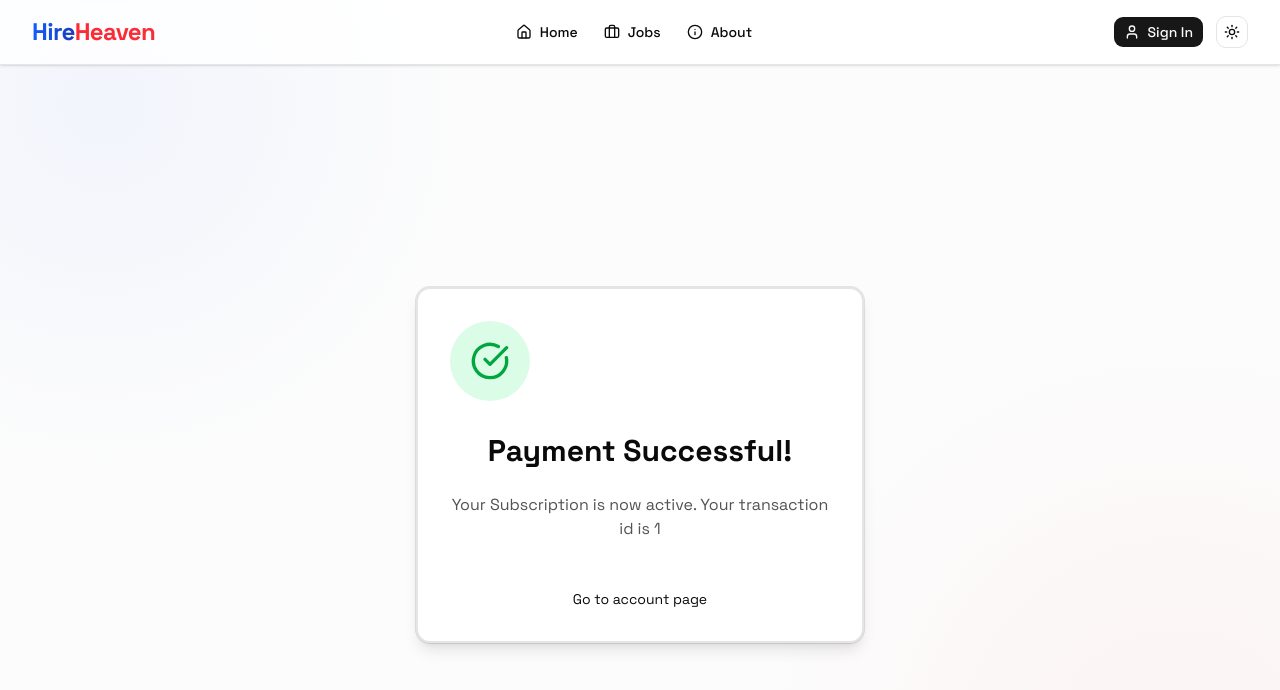
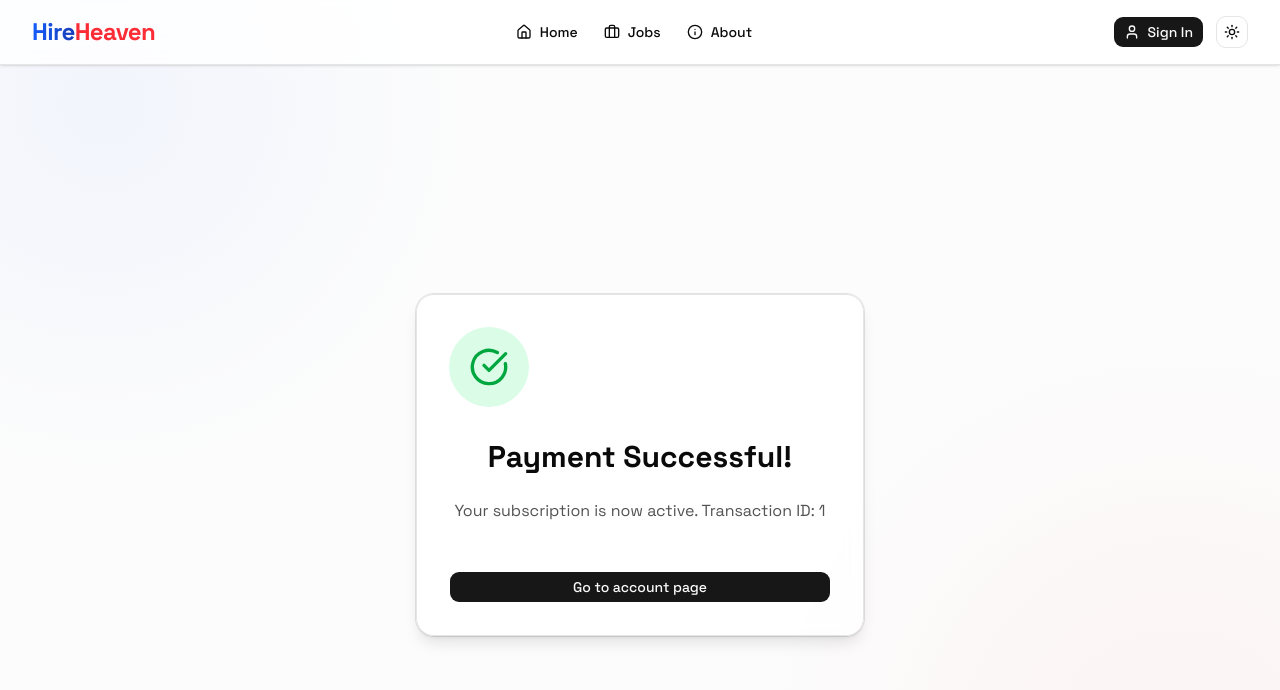
Before and after one commit to debug-node/Job-Portal, a Next.js app in the folder frontend/: page /payment/success/1 in a window 1280 px wide. Shown: the top 690 px of the page. Built offline with nearby package versions, Linux system fonts and the light colour scheme; no server answers.

Commit message:
chore: update page.tsx

```diff
--- a/frontend/src/app/payment/success/[id]/page.tsx
+++ b/frontend/src/app/payment/success/[id]/page.tsx
@@ -1,4 +1,5 @@
 "use client";
+import { Button } from "@/components/ui/button";
 import { Card } from "@/components/ui/card";
 import { CheckCircle } from "lucide-react";
 import Link from "next/link";
@@ -9,16 +10,18 @@ const PaymentVerification = () => {
 
 	return (
 		<div className="min-h-screen flex items-center justify-center px-4 py-12 bg-secondary/30">
-			<Card className="max-w-md w-full p-8 text-center shadow-lg border-2">
+			<Card className="max-w-md w-full p-8 text-center shadow-lg border-2 ui-card">
 				<div className="inline-flex items-center justify-center w-20 h-20 rounded-full bg-green-100 dark:bg-green-900/30 mb-4">
 					<CheckCircle size={40} className="text-green-600" />
 				</div>
 				<h1 className="text-3xl font-bold mb-2">Payment Successful!</h1>
 				<p className="text-base opacity-70 mb-8">
-					Your Subscription is now active. Your transaction id is {id}
+					Your subscription is now active. Transaction ID: {id}
 				</p>
 
-				<Link href={"/account"}>Go to account page</Link>
+				<Link href={"/account"}>
+					<Button className="w-full">Go to account page</Button>
+				</Link>
 			</Card>
 		</div>
 	);
```
